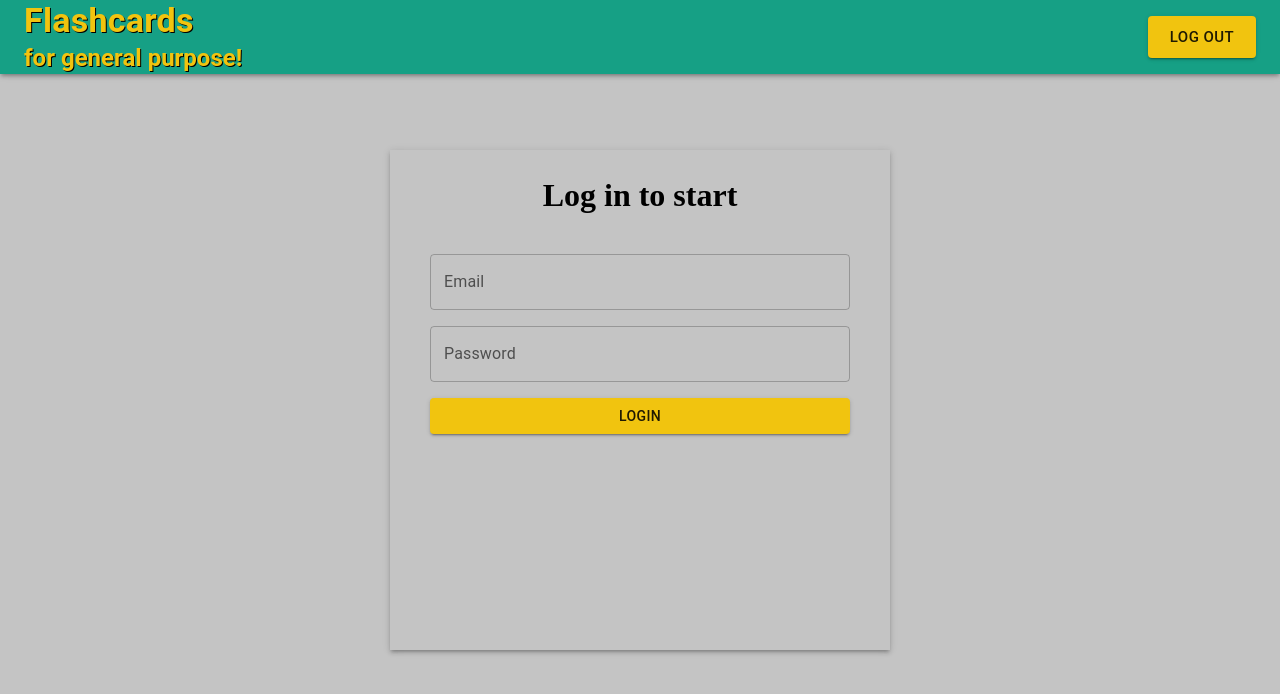
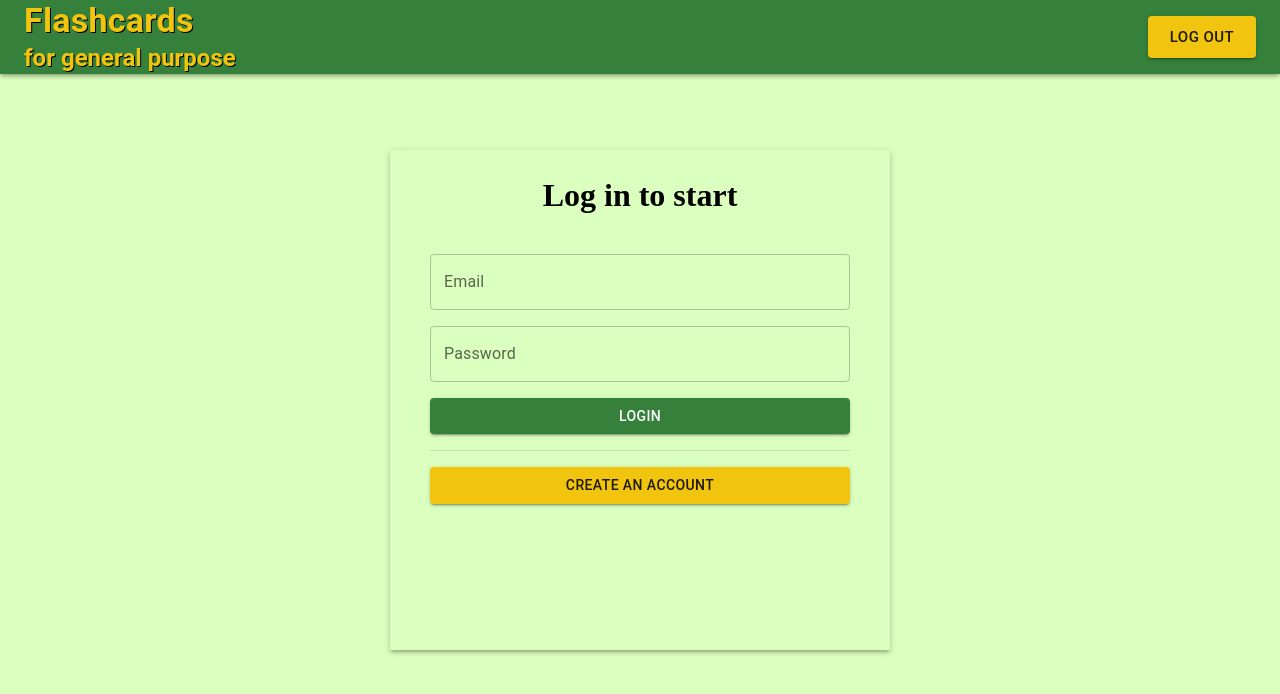
Before and after one commit to kamils224/GeneralFlashcards, a React (Create React App) app in the folder frontend/main_app/: page /login in a window 1280 px wide. Shown: the top 694 px of the page. Built offline with nearby package versions, Linux system fonts and the light colour scheme.

Commit message:
New ui colors

```diff
--- a/frontend/main_app/src/components/navigationBar.tsx
+++ b/frontend/main_app/src/components/navigationBar.tsx
@@ -12,7 +12,7 @@ export const NavigationBar = () => {
           <span style={titleStyle}>Flashcards</span>
         </Typography>
         <Typography sx={{fontWeight: "bold"}} color="secondary" variant="h5" component="div">
-          <span style={titleStyle}>for general purpose!</span>
+          <span style={titleStyle}>for general purpose</span>
         </Typography>
       </Box>
       <Button size="large" color="secondary"
--- a/frontend/main_app/src/forms/loginForm.tsx
+++ b/frontend/main_app/src/forms/loginForm.tsx
@@ -1,5 +1,4 @@
-import {Button, Stack, TextField} from "@mui/material";
-import Colors from "styles/colors.module.scss";
+import {Button, Divider, Stack, TextField} from "@mui/material";
 import React, {FormEvent, Fragment, useEffect, useRef} from "react";
 import AuthAPI, {AuthTokens} from "services/auth.api";
 import {CircularLoading} from "components/loadings/circularLoading";
@@ -55,14 +54,15 @@ export const LoginForm: React.FC<Props> = (props) => {
       <Stack m={5} justifyContent="center" spacing={2}>
         <TextField error={!!error}
           inputRef={emailInput}
-          sx={{backgroundColor: Colors.backgroundWhite}}
           label="Email" variant="outlined"
         />
         <TextField error={!!error} helperText={error}
           inputRef={passwordInput}
           type="password" label="Password" variant="outlined"
         />
-        <Button color="secondary" type="submit" variant="contained">Login</Button>
+        <Button color="primary" type="submit" variant="contained">Login</Button>
+        <Divider/>
+        <Button color="secondary" type="submit" variant="contained">Create an account</Button>
       </Stack>
     </form>;
   };
--- a/frontend/main_app/src/index.tsx
+++ b/frontend/main_app/src/index.tsx
@@ -11,10 +11,13 @@ import {createTheme, ThemeProvider} from "@mui/material";
 const theme = createTheme(
     {palette: {
       primary: {
-        main: "#16a085",
+        main: "#35803b",
       },
       secondary: {
         main: "#f1c40f",
+      },
+      info: {
+        main: "#88c5ff",
       },
     }},
 );
--- a/frontend/main_app/src/styles/colors.module.scss
+++ b/frontend/main_app/src/styles/colors.module.scss
@@ -1,8 +1,8 @@
 $background-white: white;
-$background-primary: #c4c4c4;
+$background-primary: #dbffbe;
 
 
 :export {
-  backgroundWhite: $background-white;
+  backgroundSecondary: $background-white;
   backgroundPrimary: $background-primary;
 }
--- a/frontend/main_app/src/views/login/login.tsx
+++ b/frontend/main_app/src/views/login/login.tsx
@@ -18,7 +18,7 @@ export const LoginView = () => {
       justifyContent="center"
       style={{minHeight: "100vh"}}>
       <Box alignItems="center" justifyContent="center" sx={{
-        backgroundColor: Colors.backgroundWhite,
+        backgroundColor: Colors.backgroundSecondary,
         minWidth: {md: 500, xs: "100%"},
         minHeight: {md: 500, xs: "100%"},
         boxShadow: 3,
```
